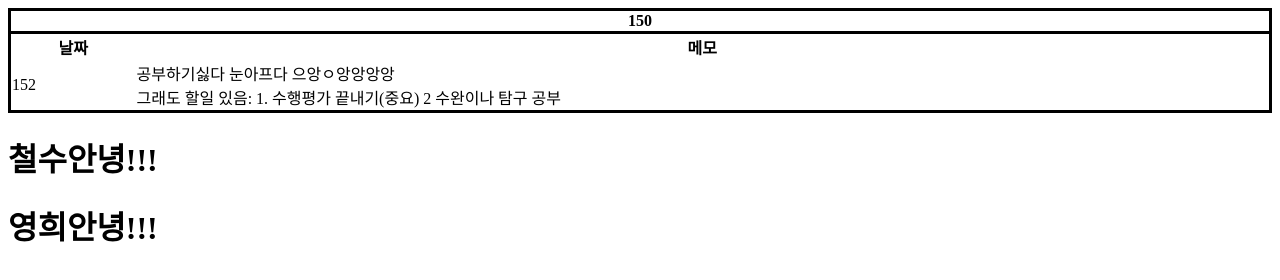
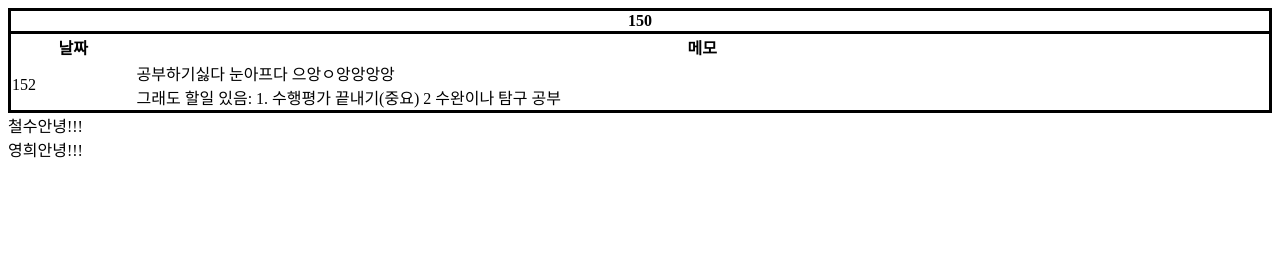
Before and after one commit to nyeohijyul/redesigned-succotash, a plain HTML site: page index.html in a window 1280 px wide. Drawn offline with Linux system fonts and the light colour scheme.

Commit message:
Update index.html

```diff
--- a/index.html
+++ b/index.html
@@ -23,14 +23,14 @@
 
   </div>
 <div id="test-ground">
-	<custom-input name="철수"></custom-input>
+	<custom-input name="철수">^_^</custom-input>
 	<custom-input name="영희"></custom-input>
 </div>
 <script>
 	class test extends HTMLElement {
 		connectedCallback(){
 			let name = this.getAttribute('name');
-this.innerHTML = `<h1>${name}안녕!!!</h1>`
+this.innerHTML = `<div>${name}안녕!!!</div>`
 		}
 	}
 	customElements.define('custom-input', test);
```
Lines whose indentation alone changed are shown as unchanged.
